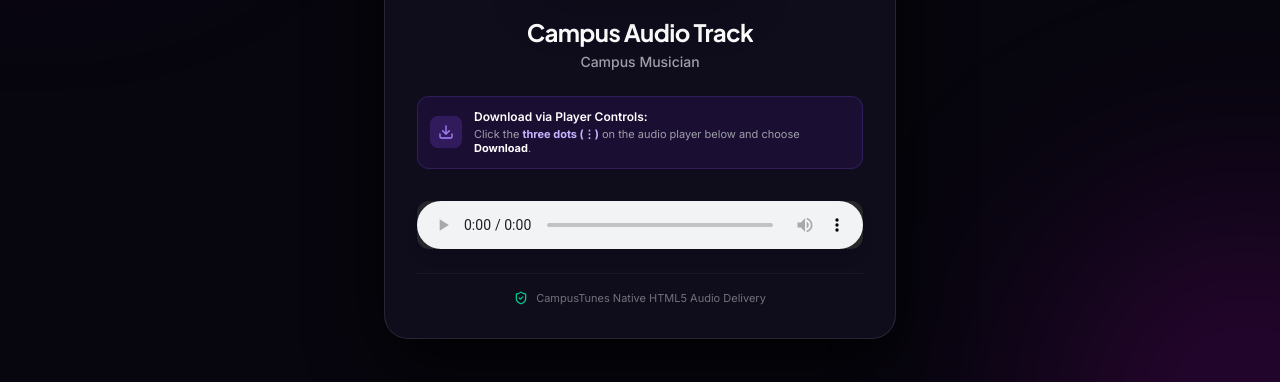
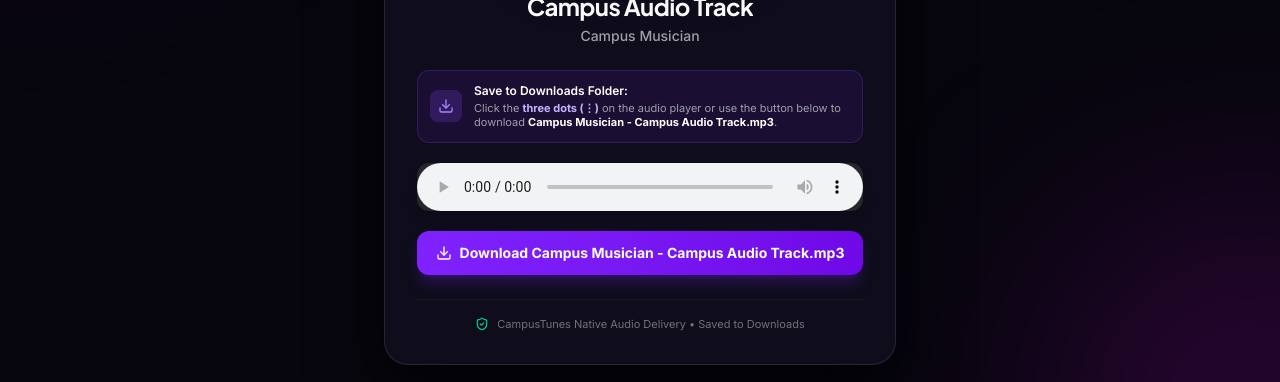
Before and after one commit to Mr-Sherin/CampusTunes, a Next.js app: page /media in a window 1280 px wide. Shown: the part 363-745 px from the top of the page. Built offline with nearby package versions, Linux system fonts and the light colour scheme; no server answers.

Commit message:
fix: ensure proper MP3 filename when downloading to Downloads folder

```diff
--- a/src/app/api/download/route.js
+++ b/src/app/api/download/route.js
@@ -23,6 +23,9 @@
   const safeTitle = title.replace(/[/\\?%*:|"<>]/g, "").trim() || "Track";
   const cleanFilename = `${safeArtist} - ${safeTitle}.mp3`;
 
+  const mode = searchParams.get("mode") || "inline"; // "inline" for player with 3-dot download, "attachment" for instant download
+  const dispositionType = mode === "attachment" ? "attachment" : "inline";
+
   // 1. Direct Audio URL (e.g. Supabase Storage / MP3 link)
   if (audioUrl && audioUrl.startsWith("http")) {
     if (action === "url") {
@@ -35,8 +38,9 @@
         return new Response(audioRes.body, {
           headers: {
             "Content-Type": "audio/mpeg",
-            "Content-Disposition": `attachment; filename="${cleanFilename}"; filename*=UTF-8''${encodeURIComponent(cleanFilename)}`,
+            "Content-Disposition": `${dispositionType}; filename="${cleanFilename}"; filename*=UTF-8''${encodeURIComponent(cleanFilename)}`,
             "Cache-Control": "public, max-age=86400",
+            "Accept-Ranges": "bytes",
           },
         });
       }
@@ -62,7 +66,8 @@
           return new Response(audioRes.body, {
             headers: {
               "Content-Type": "audio/mpeg",
-              "Content-Disposition": `attachment; filename="${cleanFilename}"; filename*=UTF-8''${encodeURIComponent(cleanFilename)}`,
+              "Content-Disposition": `${dispositionType}; filename="${cleanFilename}"; filename*=UTF-8''${encodeURIComponent(cleanFilename)}`,
+              "Accept-Ranges": "bytes",
             },
           });
         }
@@ -92,7 +97,8 @@
             return new Response(streamRes.body, {
               headers: {
                 "Content-Type": "audio/mpeg",
-                "Content-Disposition": `attachment; filename="${cleanFilename}"; filename*=UTF-8''${encodeURIComponent(cleanFilename)}`,
+                "Content-Disposition": `${dispositionType}; filename="${cleanFilename}"; filename*=UTF-8''${encodeURIComponent(cleanFilename)}`,
+                "Accept-Ranges": "bytes",
               },
             });
           }
@@ -131,7 +137,8 @@
           return new Response(streamRes.body, {
             headers: {
               "Content-Type": "audio/mpeg",
-              "Content-Disposition": `attachment; filename="${cleanFilename}"; filename*=UTF-8''${encodeURIComponent(cleanFilename)}`,
+              "Content-Disposition": `${dispositionType}; filename="${cleanFilename}"; filename*=UTF-8''${encodeURIComponent(cleanFilename)}`,
+              "Accept-Ranges": "bytes",
             },
           });
         }
--- a/src/app/media/page.jsx
+++ b/src/app/media/page.jsx
@@ -52,6 +52,28 @@
     }
   }, [audioUrlParam, youtubeId, title, artist]);
 
+  const cleanFilename = `${artist} - ${title}.mp3`.replace(/[/\\?%*:|"<>]/g, "");
+
+  const handleDirectDownload = () => {
+    const params = new URLSearchParams({
+      title,
+      artist,
+      mode: "attachment",
+    });
+    if (audioUrlParam) params.set("audioUrl", audioUrlParam);
+    if (youtubeId) params.set("youtubeId", youtubeId);
+
+    const a = document.createElement("a");
+    a.href = `/api/download?${params.toString()}`;
+    a.download = cleanFilename;
+    a.style.display = "none";
+    document.body.appendChild(a);
+    a.click();
+    document.body.removeChild(a);
+  };
+
+  const streamEndpoint = streamSrc || `/api/download?title=${encodeURIComponent(title)}&artist=${encodeURIComponent(artist)}&mode=inline${youtubeId ? `&youtubeId=${encodeURIComponent(youtubeId)}` : ""}${audioUrlParam ? `&audioUrl=${encodeURIComponent(audioUrlParam)}` : ""}`;
+
   return (
     <div className="min-h-screen bg-[#07060e] text-white flex flex-col items-center justify-center p-4 relative overflow-hidden select-none">
       {/* Ambient background glows */}
@@ -100,29 +122,38 @@
         <p className="text-sm text-zinc-400 font-medium mb-6">{artist}</p>
 
         {/* Instructions banner for 3-dots download */}
-        <div className="w-full bg-violet-600/10 border border-violet-500/20 rounded-xl p-3 mb-6 flex items-center gap-3 text-left">
+        <div className="w-full bg-violet-600/10 border border-violet-500/20 rounded-xl p-3 mb-5 flex items-center gap-3 text-left">
           <div className="w-8 h-8 rounded-lg bg-violet-500/20 flex items-center justify-center shrink-0 text-violet-400">
             <Download size={16} />
           </div>
           <div className="text-xs text-zinc-300">
-            <p className="font-semibold text-white">Download via Player Controls:</p>
+            <p className="font-semibold text-white">Save to Downloads Folder:</p>
             <p className="text-[11px] text-zinc-400 mt-0.5">
-              Click the <strong className="text-violet-300">three dots (⋮)</strong> on the audio player below and choose <strong className="text-white">Download</strong>.
+              Click the <strong className="text-violet-300">three dots (⋮)</strong> on the audio player or use the button below to download <strong className="text-white">{cleanFilename}</strong>.
             </p>
           </div>
         </div>
 
         {/* Native Browser HTML5 Audio Player with 3-dots */}
-        <div className="w-full mt-2 flex flex-col items-center gap-3">
+        <div className="w-full flex flex-col items-center gap-3">
           <audio
             ref={audioRef}
             controls
             autoPlay
-            src={streamSrc || `/api/download?title=${encodeURIComponent(title)}&artist=${encodeURIComponent(artist)}${youtubeId ? `&youtubeId=${encodeURIComponent(youtubeId)}` : ""}${audioUrlParam ? `&audioUrl=${encodeURIComponent(audioUrlParam)}` : ""}`}
+            src={streamEndpoint}
             className="w-full h-12 rounded-xl bg-zinc-800 outline-none accent-violet-500 shadow-lg"
           >
             Your browser does not support the audio element.
           </audio>
+
+          {/* Quick Direct Download Button */}
+          <button
+            onClick={handleDirectDownload}
+            className="w-full mt-2 py-3 px-4 rounded-xl bg-gradient-to-r from-violet-600 to-violet-700 hover:from-violet-500 hover:to-violet-600 active:scale-[0.98] text-white font-bold text-xs sm:text-sm flex items-center justify-center gap-2 shadow-lg shadow-violet-600/25 transition-all cursor-pointer"
+          >
+            <Download size={16} />
+            <span>Download {cleanFilename}</span>
+          </button>
         </div>
 
         {/* Fallback helper only if stream portal needed */}
@@ -143,7 +174,7 @@
         {/* Verified Badge */}
         <div className="mt-6 pt-4 border-t border-white/5 w-full flex items-center justify-center gap-2 text-[11px] text-zinc-500">
           <ShieldCheck size={14} className="text-emerald-400" />
-          <span>CampusTunes Native HTML5 Audio Delivery</span>
+          <span>CampusTunes Native Audio Delivery • Saved to Downloads</span>
         </div>
       </main>
     </div>
```
